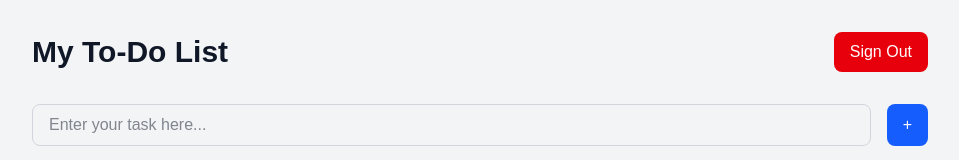
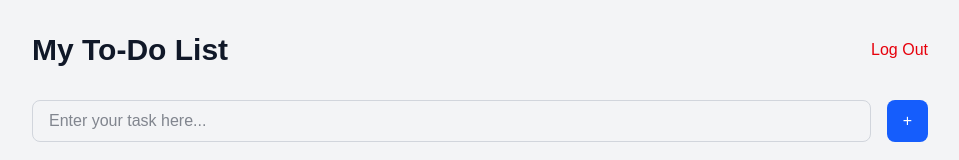
Before and after one commit to Gavinp14/ToDoList, a Next.js app in the folder frontend/: page / in a window 1280 px wide. Shown: the top 160 px of the page, without its empty margins (160-1119 px from the left). Built offline with nearby package versions, Linux system fonts and the light colour scheme; no server answers; the database is empty; sample sign-in values are in the browser's storage.

Commit message:
added confirmation modal after user clicks sign out

```diff
--- a/frontend/app/page.tsx
+++ b/frontend/app/page.tsx
@@ -1,18 +1,19 @@
-'use client';
-
-import { useAuth } from '@/hooks/useAuth';
-import { useRouter } from 'next/navigation';
-import { useEffect } from 'react';
-import { auth } from '@/lib/firebase';
-import TodoList from '@/components/features/TodoList';
+"use client";
+import { useState } from "react";
+import { useAuth } from "@/hooks/useAuth";
+import { useRouter } from "next/navigation";
+import { useEffect } from "react";
+import TodoList from "@/components/features/TodoList";
+import SignoutModal from "@/components/features/modals/SignoutModal";
 
 export default function HomePage() {
   const { user, loading, signOutUser } = useAuth();
+  const [isPopUpOpen, setIsPopUpOpen] = useState(false);
   const router = useRouter();
 
   useEffect(() => {
     if (!loading && !user) {
-      router.push('/auth');
+      router.push("/auth");
     }
   }, [user, loading, router]);
 
@@ -33,15 +34,19 @@ export default function HomePage() {
       <div className="max-w-4xl mx-auto">
         <div className="flex justify-between items-center mb-8">
           <h1 className="text-3xl font-bold text-gray-900">My To-Do List</h1>
-          <button
-            className="rounded-lg bg-red-600 px-4 py-2 text-white hover:bg-red-700 focus:outline-none focus:ring-2 focus:ring-red-500"
-            onClick={signOutUser}
+          <h2
+            className="text-red-600 hover:text-red-700 cursor-pointer font-medium focus:outline-none"
+            onClick={() => setIsPopUpOpen(true)}
           >
-            Sign Out
-          </button>
+            Log Out
+          </h2>
         </div>
 
         <TodoList />
+        <SignoutModal
+          isOpen={isPopUpOpen}
+          onClose={() => setIsPopUpOpen(false)}
+        />
       </div>
     </main>
   );
--- a/frontend/components/features/EditPopup.jsx
+++ b/frontend/components/features/modals/EditPopup.jsx
@@ -1,7 +1,7 @@
 import React, { useState, useEffect } from 'react';
-import PopUp from '../ui/PopUp';
-import Input from '../ui/Input';
-import Button from '../ui/Button';
+import PopUp from '../../ui/PopUp';
+import Input from '../../ui/Input';
+import Button from '../../ui/Button';
 
 export default function EditPopup({ isOpen, onClose, todo, onSave }) {
   const [tempTitle, setTempTitle] = useState(todo ? todo.title : '');
--- /dev/null
+++ b/frontend/components/features/modals/SignoutModal.jsx
@@ -0,0 +1,26 @@
+import React, { useState, useEffect, use } from "react";
+import { useAuth } from "@/hooks/useAuth";
+import Popup from "../../ui/PopUp";
+import Button from "../../ui/Button";
+
+function SignoutModal({ isOpen, onClose }) {
+  const { signOutUser } = useAuth();
+
+  return (
+    <div>
+      <Popup
+        title="Are you sure you want to log out?"
+        isOpen={isOpen}
+        onClose={onClose}
+      >
+        <div className="flex flex-col gap-4">
+          <Button color="red" className="w-full" onClick={signOutUser}>
+            Log Out
+          </Button>
+        </div>
+      </Popup>
+    </div>
+  );
+}
+
+export default SignoutModal;
--- a/frontend/components/ui/PopUp.jsx
+++ b/frontend/components/ui/PopUp.jsx
@@ -1,5 +1,5 @@
-import React from 'react'
-import Button from './Button';
+import React from "react";
+import Button from "./Button";
 
 export default function PopUp({ title, isOpen, onClose, children }) {
   if (!isOpen) return null;
@@ -8,25 +8,18 @@ export default function PopUp({ title, isOpen, onClose, children }) {
     <div className="fixed inset-0 bg-black/50 flex items-center justify-center z-50 p-4">
       {/* 1. Added 'gap-4' to space out the title, content, and button evenly */}
       <div className="bg-white p-6 rounded-xl shadow-xl max-w-sm w-full flex flex-col gap-3">
-
         {/* Title */}
         {title && (
-          <h2 className="text-xl font-bold text-gray-900">
+          <h2 className="text-xl font-bold text-gray-900 text-center">
             {title}
           </h2>
         )}
 
         {/* 2. Content Area (where your Input and Save button live) */}
-        <div className="flex flex-col gap-4">
-          {children}
-        </div>
+        <div className="flex flex-col gap-4">{children}</div>
 
         {/* 3. The Close Button */}
-        <Button
-          color="red"
-          onClick={onClose}
-          className="w-full"
-        >
+        <Button color="gray" onClick={onClose} className="w-full">
           Close
         </Button>
       </div>
```
Also changed, not shown: frontend/components/features/TodoList.jsx (+28 -20 lines), frontend/hooks/useAuth.ts (+6 -6 lines), frontend/lib/firebase.js (+5 -5 lines).
